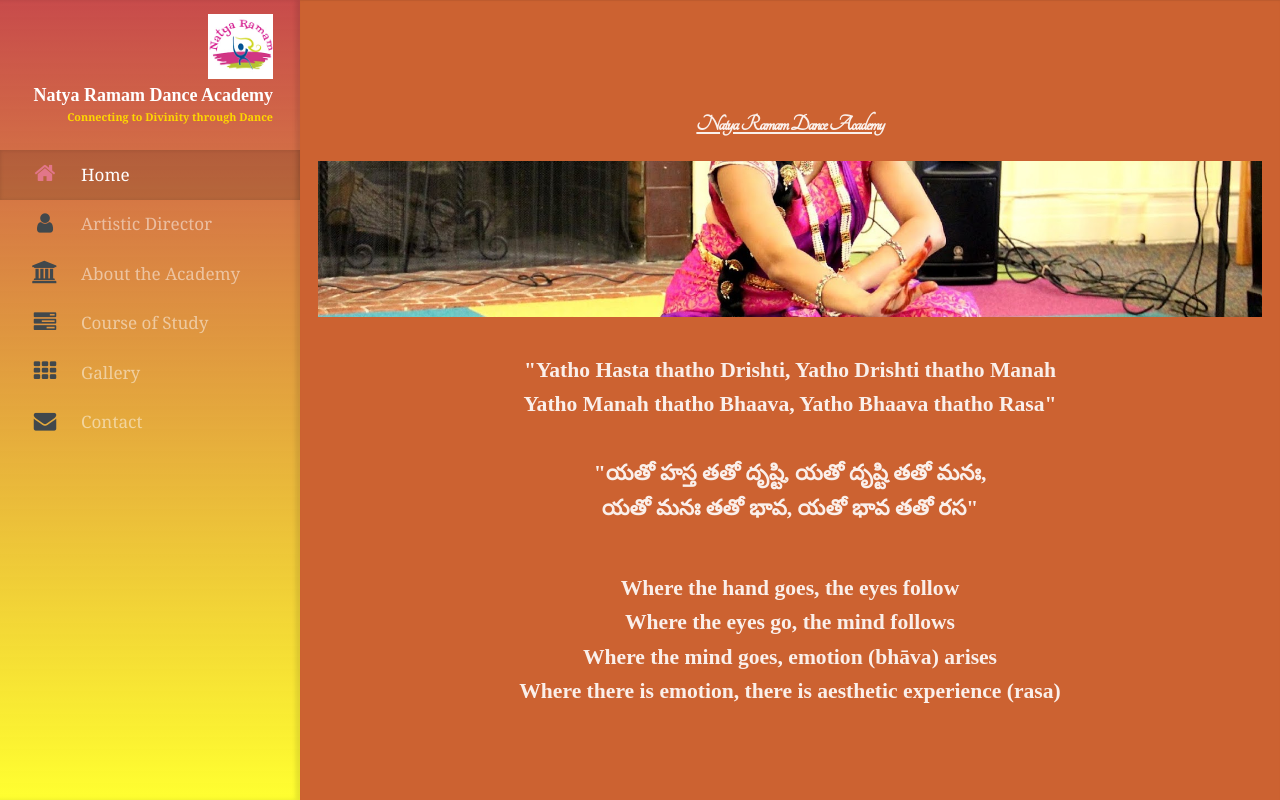
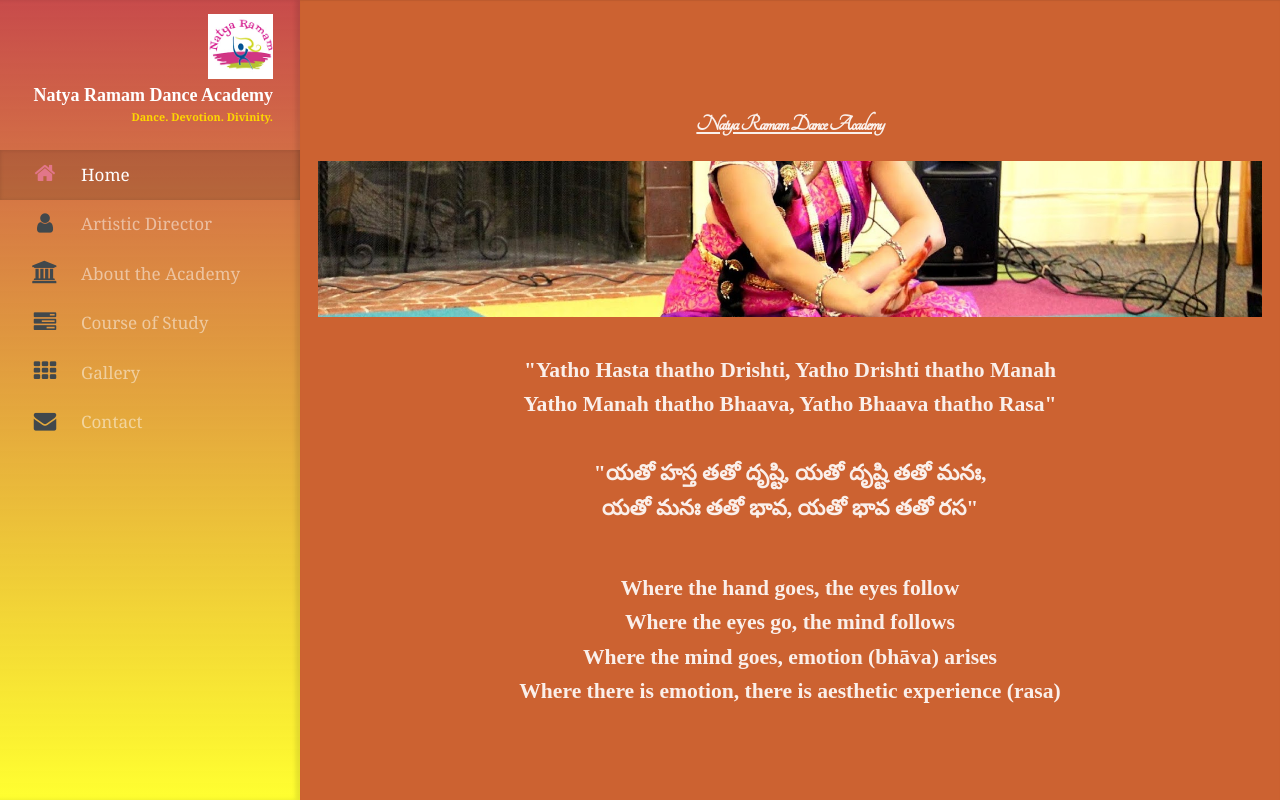
Before and after one commit to satyak39/NatyaRamamDanceAcadamy, a plain HTML site: page Natya Ramam School of Dance.html in a window 1280 px wide. Shown: the top 800 px of the page. Drawn offline with Linux system fonts and the light colour scheme; files whose address does not match are found by name; a web font is replaced by a local one.

Commit message:
Add files via upload

```diff
--- a/Natya Ramam School of Dance.html
+++ b/Natya Ramam School of Dance.html
@@ -26,7 +26,7 @@
                             <!-- <span class="image avatar48"><img src="./Natya Ramam School of Dance_files/logo.jpg" alt=""></span> -->
                             <span class="image avatar48"><img src="./Natya Ramam School of Dance_files/PY_LOGO.jpg" alt=""></span>
                             <h1 id="title">Natya Ramam Dance Academy</h1>
-                            <p>Connecting to Divinity through Dance</p>
+                            <p>Dance. Devotion. Divinity.</p>
                         </div>
 
                     <!-- Nav -->
```
